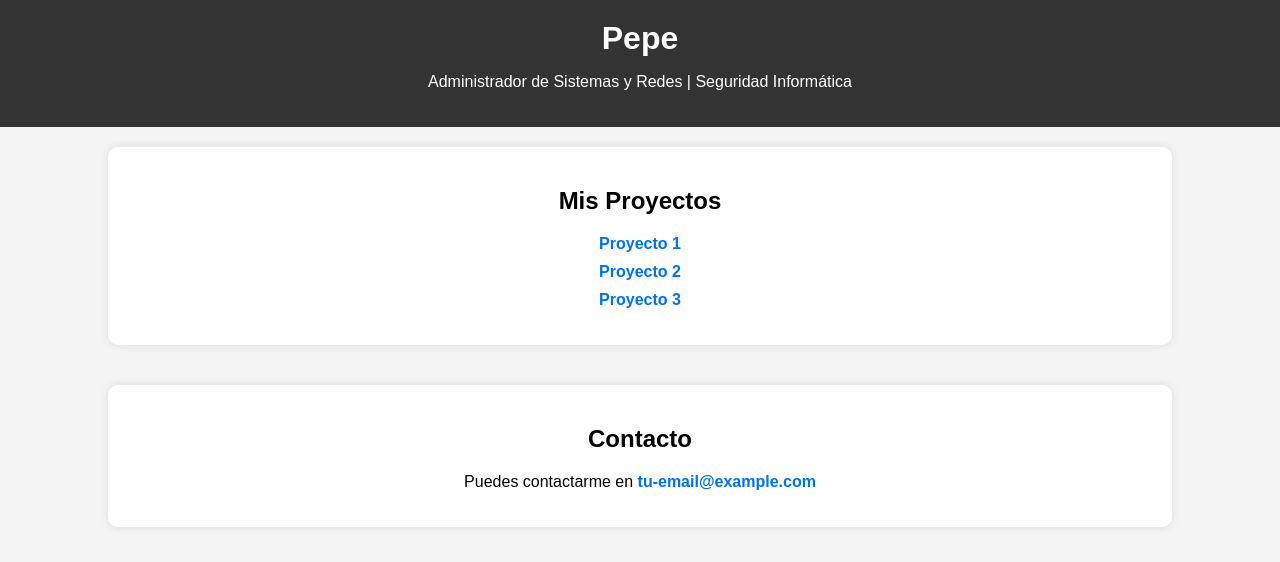
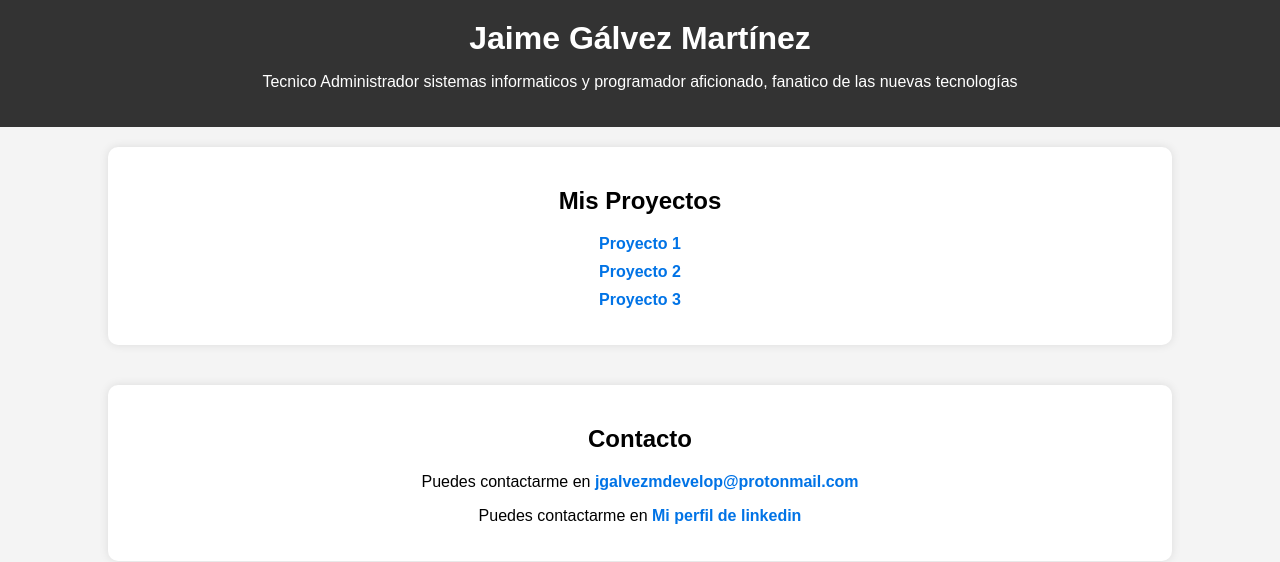
Before and after one commit to TheHellishPandaa/JaimeGalvezMartinez, a plain HTML site: page index.html in a window 1280 px wide. Drawn offline with Linux system fonts and the light colour scheme.

Commit message:
Update index.html

```diff
--- a/index.html
+++ b/index.html
@@ -4,13 +4,14 @@
 <head>
     <meta charset="UTF-8">
     <meta name="viewport" content="width=device-width, initial-scale=1.0">
-    <title>Portafolio de Pepe</title>
+    <title>Portafolio de Jaime Galvez Martinez</title>
     <link rel="stylesheet" href="styles.css">
 </head>
 <body>
     <header>
-        <h1>Pepe</h1>
-        <p>Administrador de Sistemas y Redes | Seguridad Informática</p>
+        <h1>Jaime Gálvez Martínez</h1>
+        <p>Tecnico Administrador sistemas informaticos y programador aficionado, fanatico de
+las nuevas tecnologías</p>
     </header>
 
     <section id="proyectos">
@@ -24,7 +25,8 @@
 
     <section id="contacto">
         <h2>Contacto</h2>
-        <p>Puedes contactarme en <a href="mailto:tu-email@example.com">tu-email@example.com</a></p>
+        <p>Puedes contactarme en <a href="mailto:jgalvezmdevelop@protonmail.com">jgalvezmdevelop@protonmail.com</a></p>
+         <p>Puedes contactarme en <a href="https://www.linkedin.com/in/jaime-galvez-martinez-9a5835357?lipi=urn%3Ali%3Apage%3Ad_flagship3_profile_view_base_contact_details%3BilQQdujLTbC%2FMbh5T5tQeQ%3D%3D">Mi perfil de linkedin</a></p>
     </section>
 </body>
 </html>
```
